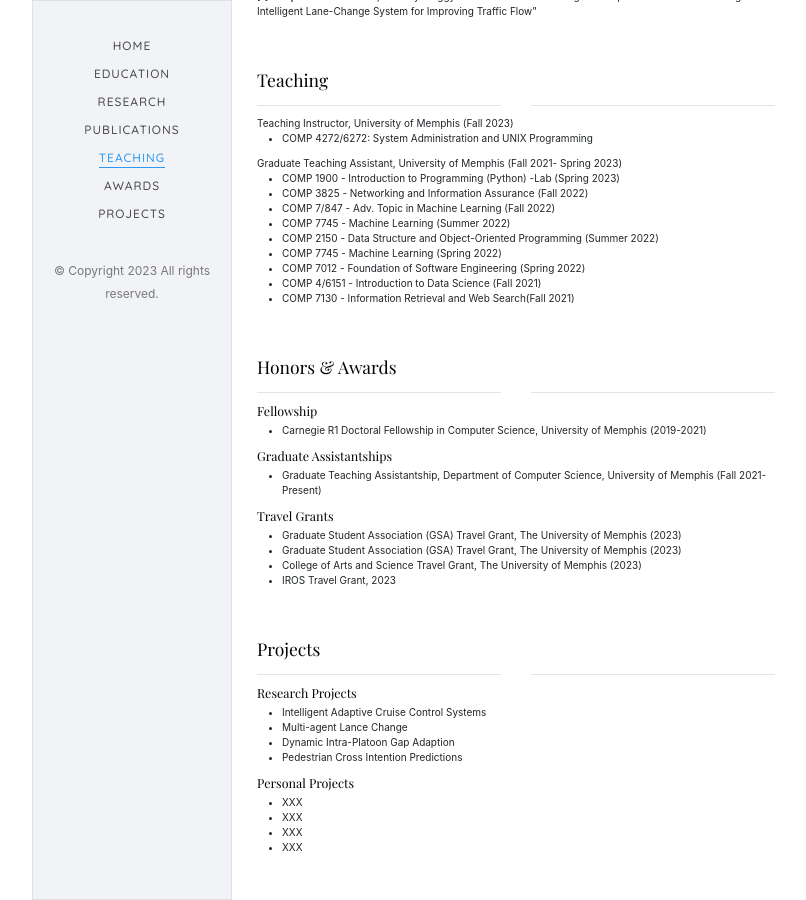
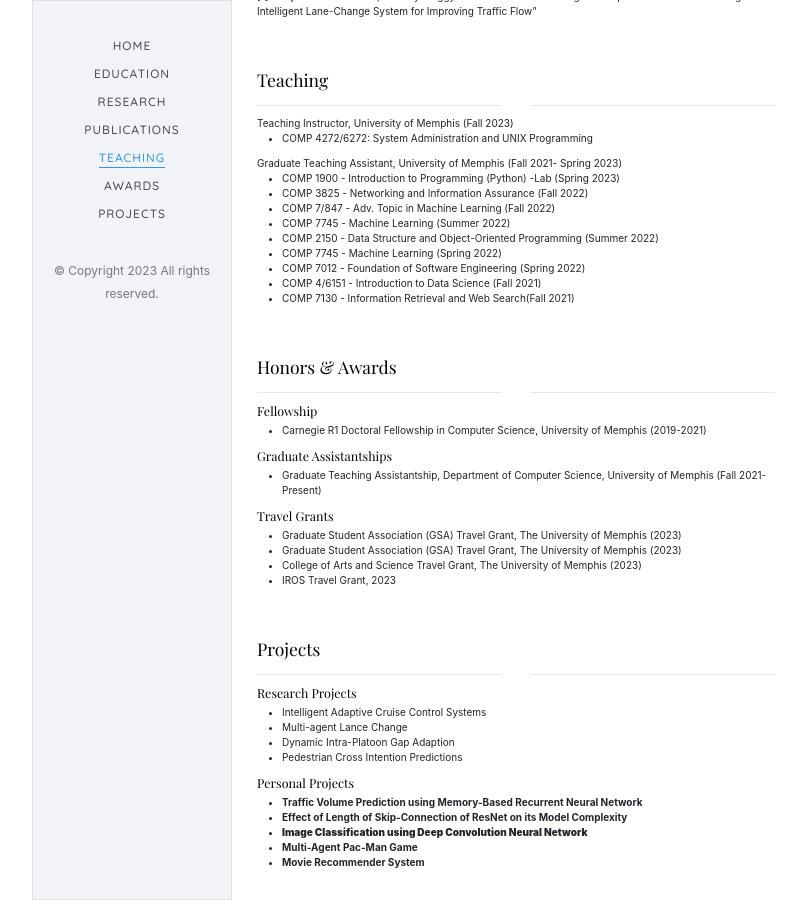
Before and after one commit to lokesh-c-das/lokesh-c-das.github.io, a Jekyll site: the page built from index.md, in a window 1280 px wide and 900 px high, scrolled down 1921 px. Shown: the whole window, without its empty margins (224-1030 px from the left). Built offline with Jekyll 4.4.1, drawn with Linux system fonts in a browser that asks for light colours; some web fonts are replaced.

Commit message:
Projects added

```diff
--- a/_layouts/default.html
+++ b/_layouts/default.html
@@ -388,10 +388,11 @@
           <div class="row">
             <div class="col-md-12"><h5>Personal Projects</h5></div>
             <ul>
-              <li>XXX</li>
-              <li>XXX</li>
-              <li>XXX</li>
-              <li>XXX</li>
+              <li><strong>Traffic Volume Prediction using Memory-Based Recurrent Neural Network</strong></li>
+              <li><strong>Effect of Length of Skip-Connection of ResNet on its Model Complexity</li>
+              <li><strong>Image Classification using Deep Convolution Neural Network</strong></li>
+              <li>Multi-Agent Pac-Man Game</li>
+              <li>Movie Recommender System</li>
             </ul>
           </div>
 
```
